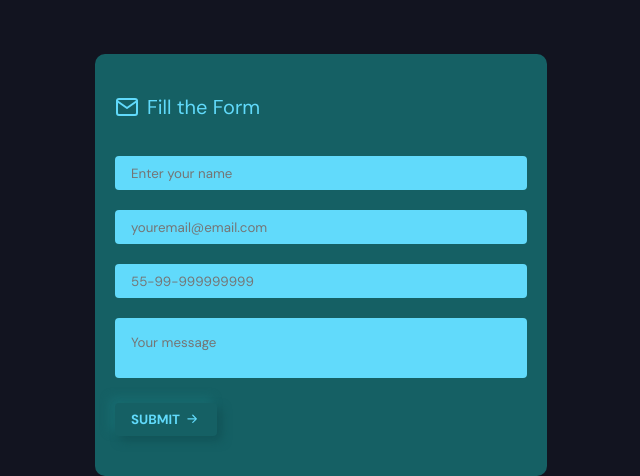
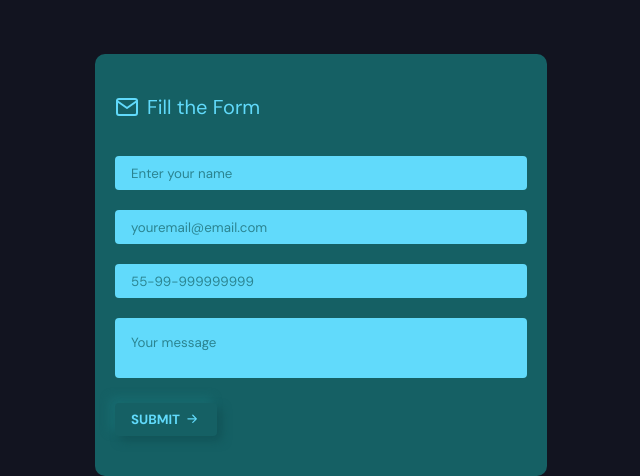
Before and after one commit to exodogurgel/portfolio, a plain HTML site: page index.html in a window 1280 px wide. Shown: the part 3875-4351 px from the top of the page, without its empty margins (319-959 px from the left). Drawn offline with nearby package versions, Linux system fonts and the light colour scheme.

Commit message:
refactored placeholders

```diff
--- a/style.css
+++ b/style.css
@@ -514,6 +514,7 @@ body.menu-expanded button {
 
   background: var(--secondary-color);
   color: var(--primary-color);
+  font-weight: 700;
 }
 
 #contact form textarea {
@@ -524,10 +525,18 @@ body.menu-expanded button {
   padding: 1.6rem;
 
   color: var(--primary-color);
+  font-weight: 700;
   background: var(--secondary-color);
 
   border: none;
   border-radius: 0.4rem;
+}
+
+input::placeholder,
+textarea::placeholder {
+  color: var(--primary-color);
+  opacity: 0.7;
+  font-weight: 400;
 }
 
 #contact form button {
```
